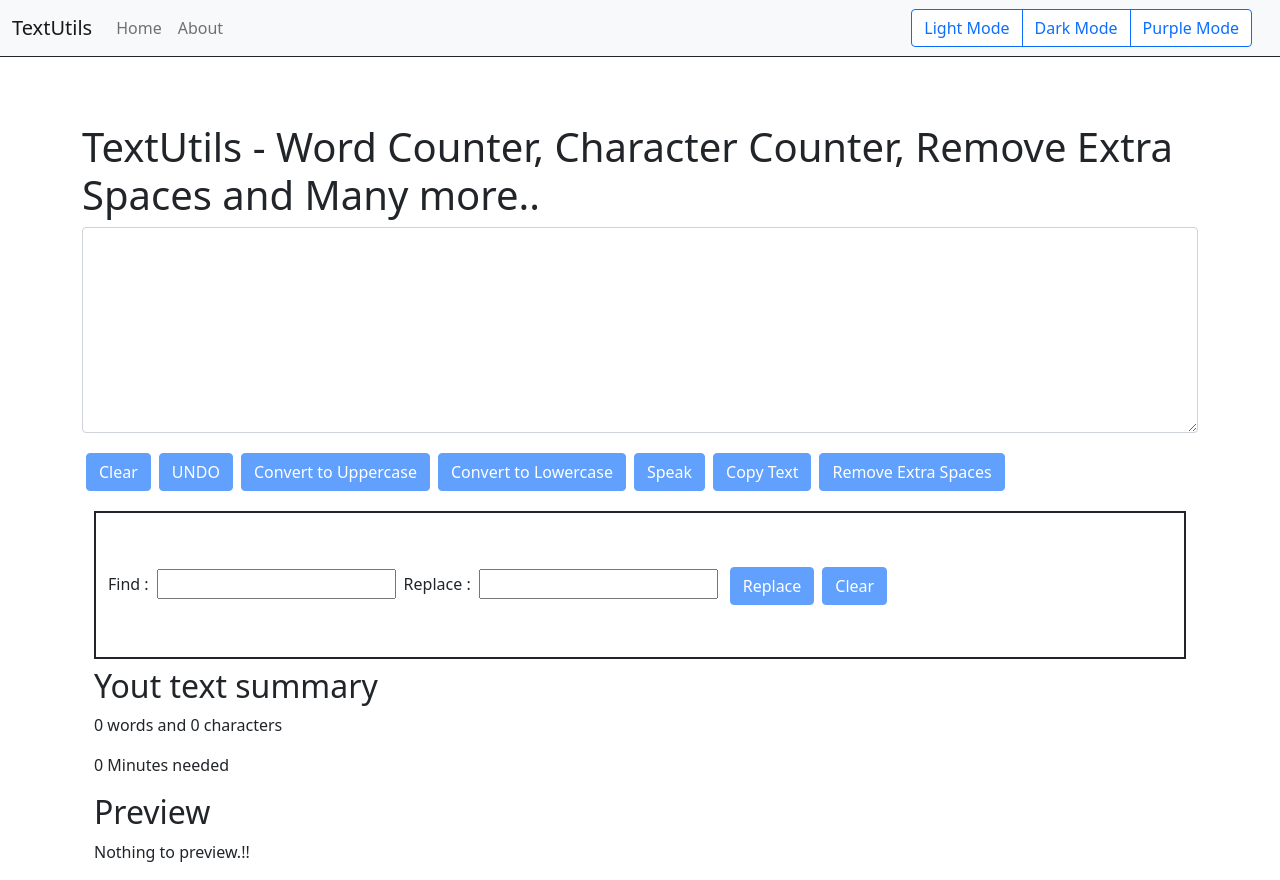
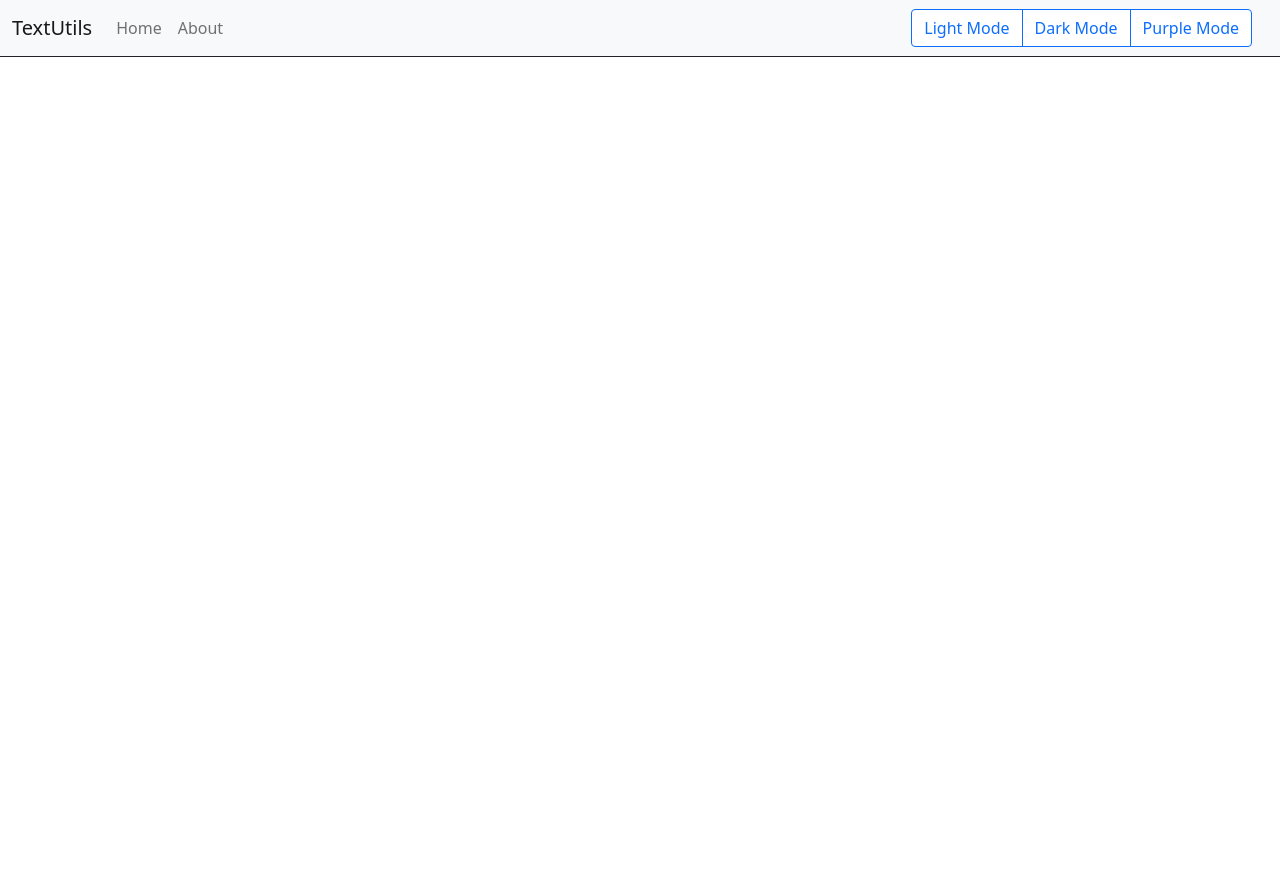
Before and after one commit to vv-omkareshwar/TextUtils-React, a React (Create React App) app: page / in a window 1280 px wide. After the commit the page ends 800 px from the top, so only its background shows below. Built offline with nearby package versions, Linux system fonts and the light colour scheme.

Commit message:
removing bugs

```diff
--- a/src/App.js
+++ b/src/App.js
@@ -54,7 +54,7 @@ function App() {
             <About mode={mode} toggleDMode={toggleDMode} toggleLMode={toggleLMode} togglePMode={togglePMode}/>
           </Route>
 
-          <Route exact path="/">
+          <Route exact path="/TextUtils-React">
           <TextForm showAlert={showAlert}  heading="TextUtils - Word Counter, Character Counter,
           Remove Extra Spaces and Many more.." mode={mode} toggleDMode={toggleDMode} toggleLMode={toggleLMode} togglePMode={togglePMode}/>
           </Route>
```
